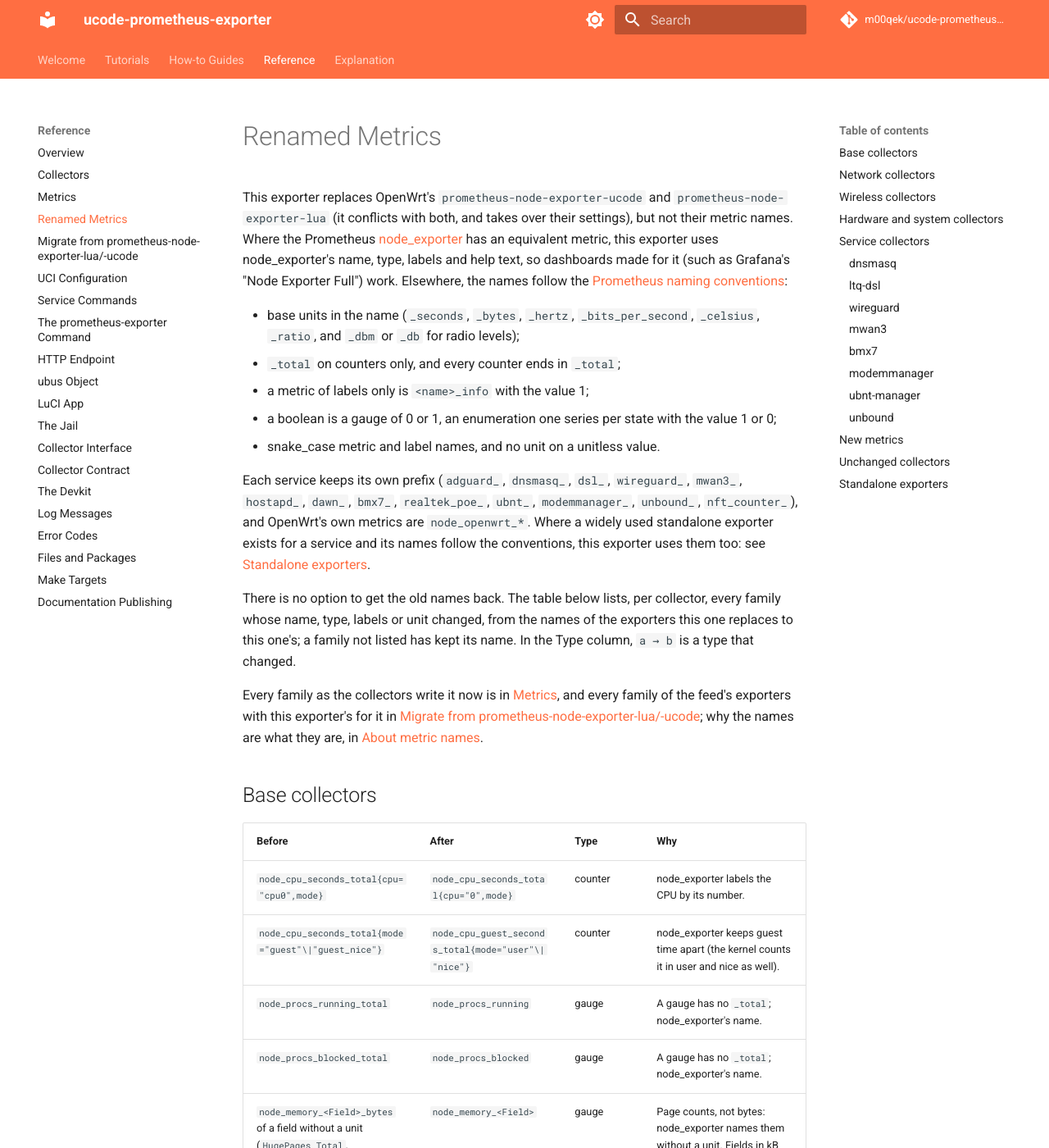
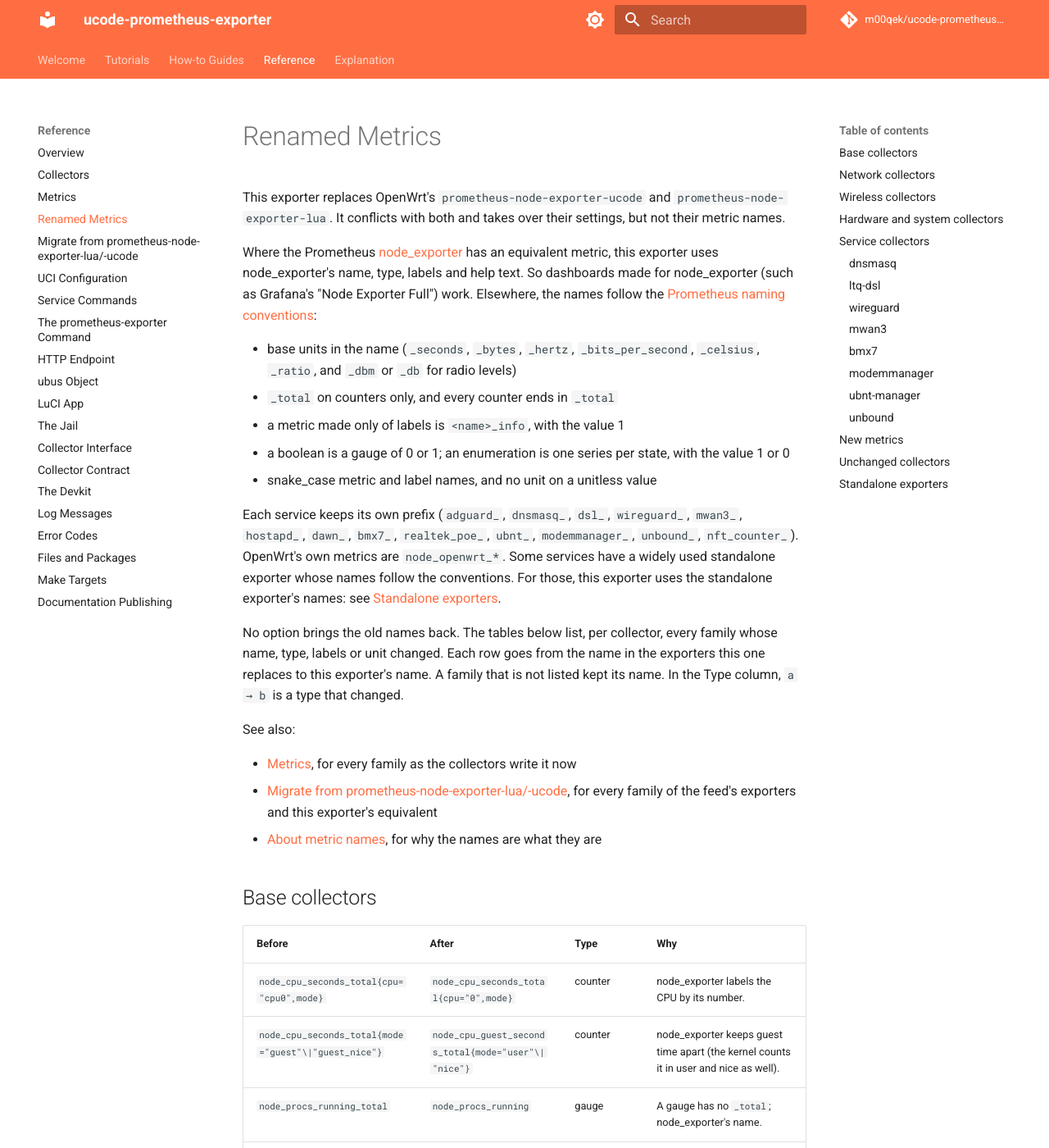
Before and after one commit to m00qek/ucode-prometheus-exporter, an MkDocs documentation site: the page built from docs/metrics.md, in a window 1280 px wide and 1400 px high. Shown: the whole window at 82% size. Built offline with MkDocs 1.6.1 and Material for MkDocs 9.7.7, drawn with Linux system fonts in a browser that asks for light colours; comment, search, counter and statistics services are not loaded; some of the changed text lies outside the part shown.

Commit message:
Rewrite the renamed metrics, the home page and the READMEs in shorter, plainer sentences

```diff
--- a/docs/metrics.md
+++ b/docs/metrics.md
@@ -1,18 +1,24 @@
 # Renamed Metrics
 
-This exporter replaces OpenWrt's `prometheus-node-exporter-ucode` and `prometheus-node-exporter-lua` (it conflicts with both, and takes over their settings), but not their metric names. Where the Prometheus [node_exporter](https://github.com/prometheus/node_exporter) has an equivalent metric, this exporter uses node_exporter's name, type, labels and help text, so dashboards made for it (such as Grafana's "Node Exporter Full") work. Elsewhere, the names follow the [Prometheus naming conventions](https://prometheus.io/docs/practices/naming/):
+This exporter replaces OpenWrt's `prometheus-node-exporter-ucode` and `prometheus-node-exporter-lua`. It conflicts with both and takes over their settings, but not their metric names.
 
-- base units in the name (`_seconds`, `_bytes`, `_hertz`, `_bits_per_second`, `_celsius`, `_ratio`, and `_dbm` or `_db` for radio levels);
-- `_total` on counters only, and every counter ends in `_total`;
-- a metric of labels only is `<name>_info` with the value 1;
-- a boolean is a gauge of 0 or 1, an enumeration one series per state with the value 1 or 0;
-- snake_case metric and label names, and no unit on a unitless value.
+Where the Prometheus [node_exporter](https://github.com/prometheus/node_exporter) has an equivalent metric, this exporter uses node_exporter's name, type, labels and help text. So dashboards made for node_exporter (such as Grafana's "Node Exporter Full") work. Elsewhere, the names follow the [Prometheus naming conventions](https://prometheus.io/docs/practices/naming/):
 
-Each service keeps its own prefix (`adguard_`, `dnsmasq_`, `dsl_`, `wireguard_`, `mwan3_`, `hostapd_`, `dawn_`, `bmx7_`, `realtek_poe_`, `ubnt_`, `modemmanager_`, `unbound_`, `nft_counter_`), and OpenWrt's own metrics are `node_openwrt_*`. Where a widely used standalone exporter exists for a service and its names follow the conventions, this exporter uses them too: see [Standalone exporters](#standalone-exporters).
+- base units in the name (`_seconds`, `_bytes`, `_hertz`, `_bits_per_second`, `_celsius`, `_ratio`, and `_dbm` or `_db` for radio levels)
+- `_total` on counters only, and every counter ends in `_total`
+- a metric made only of labels is `<name>_info`, with the value 1
+- a boolean is a gauge of 0 or 1; an enumeration is one series per state, with the value 1 or 0
+- snake_case metric and label names, and no unit on a unitless value
 
-There is no option to get the old names back. The table below lists, per collector, every family whose name, type, labels or unit changed, from the names of the exporters this one replaces to this one's; a family not listed has kept its name. In the Type column, `a → b` is a type that changed.
+Each service keeps its own prefix (`adguard_`, `dnsmasq_`, `dsl_`, `wireguard_`, `mwan3_`, `hostapd_`, `dawn_`, `bmx7_`, `realtek_poe_`, `ubnt_`, `modemmanager_`, `unbound_`, `nft_counter_`). OpenWrt's own metrics are `node_openwrt_*`. Some services have a widely used standalone exporter whose names follow the conventions. For those, this exporter uses the standalone exporter's names: see [Standalone exporters](#standalone-exporters).
 
-Every family as the collectors write it now is in [Metrics](reference/metrics.md), and every family of the feed's exporters with this exporter's for it in [Migrate from prometheus-node-exporter-lua/-ucode](reference/migration.md); why the names are what they are, in [About metric names](explanation/metric-names.md).
+No option brings the old names back. The tables below list, per collector, every family whose name, type, labels or unit changed. Each row goes from the name in the exporters this one replaces to this exporter's name. A family that is not listed kept its name. In the Type column, `a → b` is a type that changed.
+
+See also:
+
+- [Metrics](reference/metrics.md), for every family as the collectors write it now
+- [Migrate from prometheus-node-exporter-lua/-ucode](reference/migration.md), for every family of the feed's exporters and this exporter's equivalent
+- [About metric names](explanation/metric-names.md), for why the names are what they are
 
 ## Base collectors
 
@@ -49,7 +55,7 @@
 
 ## Wireless collectors
 
-wifi writes node_exporter's wifi collector families, with its help texts and its labels: `device` (was `ifname`) and `mac_address` (was `mac`), and a `radio` label on every family. Its option `stations`, on by default, writes the station metrics, which the Lua exporter's separate wifi_stations collector wrote: this exporter has no wifi_stations collector since 0.2.0.
+wifi writes the families of node_exporter's wifi collector, with its help texts and labels: `device` (was `ifname`) and `mac_address` (was `mac`). It adds a `radio` label to every family. Its option `stations`, on by default, writes the station metrics. The Lua exporter wrote those in a separate wifi_stations collector, which this exporter has not had since 0.2.0.
 
 | Before | After | Type | Why |
 |---|---|---|---|
@@ -188,7 +194,7 @@
 
 ### unbound
 
-The counters of each thread (`threadN.*` in unbound's statistics), labeled `thread`, where the Lua exporter had the `total.*` ones without labels, as letsencrypt/unbound_exporter has them; `sum without (thread)` gives the totals.
+The collector writes the counters of each thread (`threadN.*` in unbound's statistics), labeled `thread`, as letsencrypt/unbound_exporter does. The Lua exporter wrote the `total.*` counters, without labels. `sum without (thread)` gives the totals.
 
 | Before | After | Type | Why |
 |---|---|---|---|
@@ -214,7 +220,7 @@
 
 ## New metrics
 
-Neither upstream exporter had these. Where node_exporter has the metric, the name, type, labels and help are its own.
+Neither upstream exporter had these. Where node_exporter has the metric, the name, type, labels and help are node_exporter's.
 
 | Collector | Families | Type | Source |
 |---|---|---|---|
```
Also changed, not shown: README.md (+4 -4 lines), docs/README.md (+2 -2 lines), docs/index.md (+4 -4 lines).
